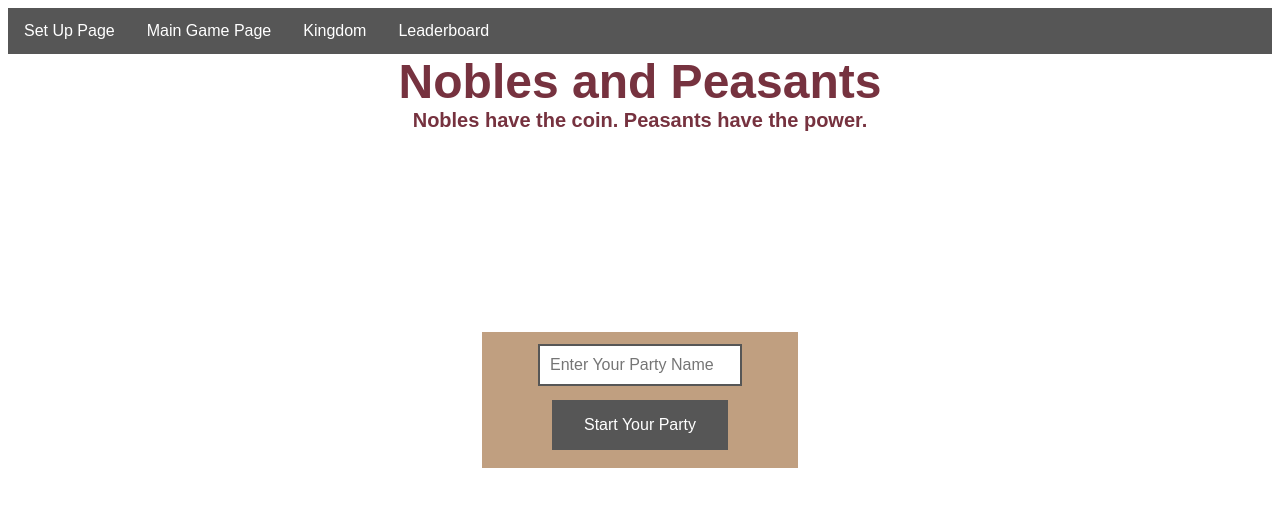
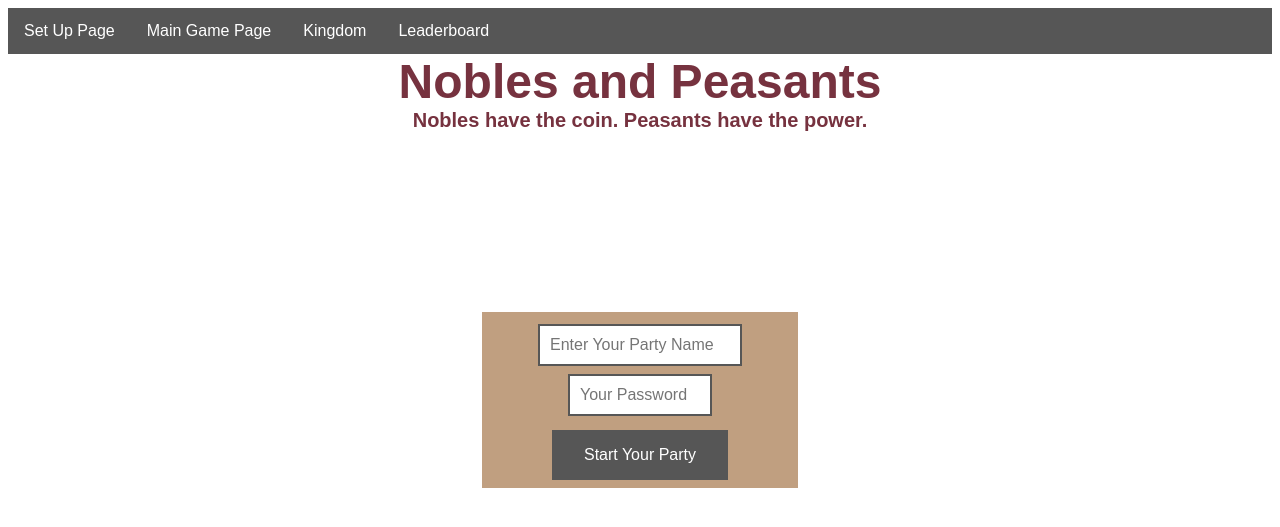
Before and after one commit to mfrasco/Nobles_and_Peasants, a Flask app: page / in a window 1280 px wide. Shown: the top 527 px of the page. Run offline with Flask 2, Linux system fonts and the light colour scheme; parts of the project's set-up code (start-up, migrations or seed data) failed here and were passed over.

Commit message:
added password to login

```diff
--- a/Nobles_and_Peasants/Nobles_and_Peasants.py
+++ b/Nobles_and_Peasants/Nobles_and_Peasants.py
@@ -6,6 +6,7 @@ import re
 from flask import (
     Flask,
     request,
+    session,
     g,
     redirect,
     url_for,
@@ -109,7 +110,7 @@ def show_login():
 @app.route('/login', methods=['POST'])
 def login():
     party_id = request.form['party_id']
-    # password = request.form['password']
+    password = request.form['password']
     init_db(party_id)
     return redirect(url_for('welcome'))
 
--- a/Nobles_and_Peasants/static/style.css
+++ b/Nobles_and_Peasants/static/style.css
@@ -145,7 +145,7 @@ li a:hover {
 
 #login_form {
     width: 300px;
-    height: 120px;
+    height: 160px;
     background-color: #C09F80;
 
     position: absolute;
--- a/Nobles_and_Peasants/templates/login.html
+++ b/Nobles_and_Peasants/templates/login.html
@@ -3,6 +3,7 @@
     <div id="login_form">
         <form action="{{ url_for('login') }}" method="post">
             <input class="input_box" id="enter_party" type="text" name="party_id" placeholder="Enter Your Party Name" required></input>
+            <input class="input_box" id="enter_party_pass" type="password" name="password" placeholder="Your Password" required></input>
             <input class="submit_button" type="submit" value="Start Your Party"></input>
         </form>
     </div>
```
